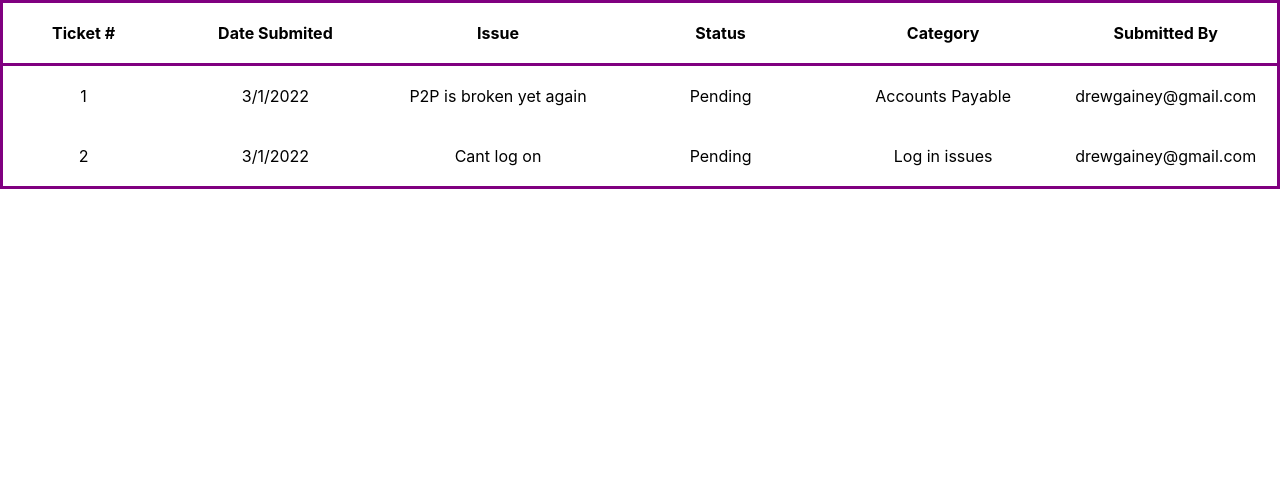
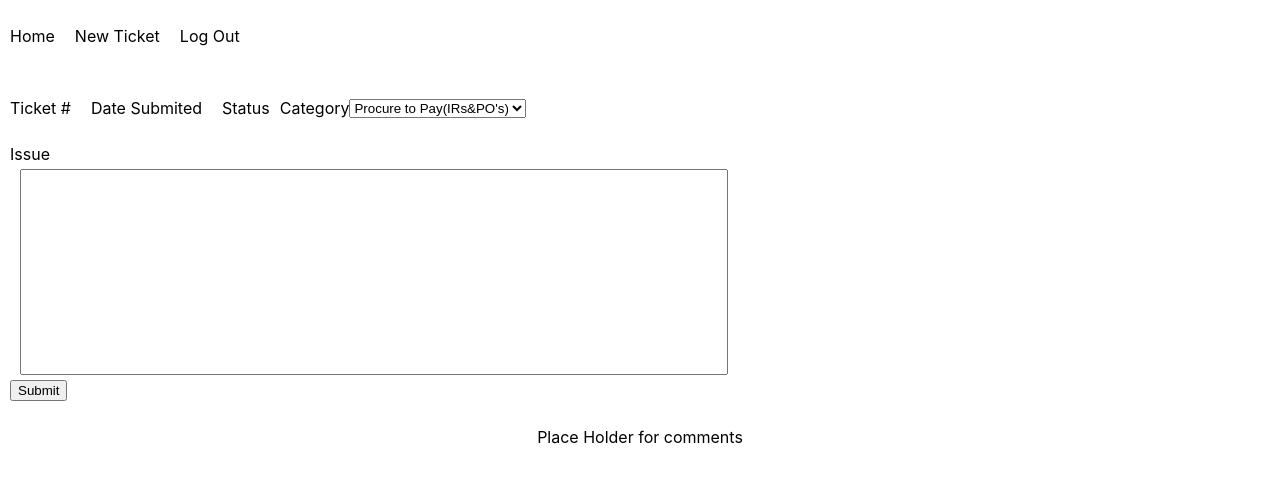
Before and after one commit to drewgainey/Ticket-System, a React (Create React App) app: page / in a window 1280 px wide. Shown: the top 482 px of the page. Built offline with nearby package versions, Linux system fonts and the light colour scheme.

Commit message:
updates to mock UI

```diff
--- a/package.json
+++ b/package.json
@@ -9,6 +9,7 @@
     "@testing-library/user-event": "^13.5.0",
     "react": "^17.0.2",
     "react-dom": "^17.0.2",
+    "react-router-dom": "^6.2.2",
     "react-scripts": "5.0.0",
     "web-vitals": "^2.1.4"
   },
--- a/src/App.js
+++ b/src/App.js
@@ -1,11 +1,15 @@
-import logo from './logo.svg';
-import './App.css';
-import { DashBoard } from './components/DashBoard/DashBoard';
+import "./App.css";
+import { NavBar } from "./components/NavBar/NavBar";
+import { TicketDashBoard } from "./pages/TicketDashBoard/TicketDashBoard";
+import { TicketDetail } from './pages/TicketDetail/TicketDetail';
 
 function App() {
   return (
     <div className="App">
-      <DashBoard />
+      <div id="sign in page"></div> {/* only page without nav bar*/}
+      <NavBar />
+      {/* <TicketDashBoard /> */}
+      <TicketDetail />
     </div>
   );
 }
--- /dev/null
+++ b/src/components/NavBar/NavBar.css
@@ -0,0 +1,8 @@
+nav {
+    display: flex;
+    align-items: flex-start;
+    justify-content: flex-start;
+}
+p {
+    padding: 10px;
+}
--- /dev/null
+++ b/src/components/NavBar/NavBar.js
@@ -0,0 +1,12 @@
+import React from "react";
+import './NavBar.css'
+
+export function NavBar() {
+  return (
+    <nav>
+      <p>Home</p>
+      <p>New Ticket</p>
+      <p>Log Out</p>
+    </nav>
+  );
+}
--- a/src/components/DashBoard/DashBoard.js
+++ b/src/components/TicketListing/TicketListing.js
@@ -1,9 +1,9 @@
 import React from "react";
-import { TicketHeader } from "../TicketHeader";
-import "./DashBoard.css";
+import { TicketHeader } from "../TicketHeader/TicketHeader";
+import "./TicketListing.css";
 import { exampleTickets } from "../../util/exampleTickets";
 
-export function DashBoard(props) {
+export function TicketListing(props) {
   const tickets = exampleTickets;
 
   return (
@@ -18,14 +18,7 @@ export function DashBoard(props) {
           <th>Submitted By</th>
         </tr>
       </thead>
-      {tickets.map(ticket => <TicketHeader
-      ticketNum={ticket.ticketNum}
-      dateSubmitted={ticket.dateSubmitted}
-      issue={ticket.issue}
-      status={ticket.status}
-      category={ticket.category}
-      submittedBy={ticket.submittedBy}
-      />)}
+      {tickets.map(ticket => <TicketHeader {...ticket}/>)}
     </table>
   );
 }
--- /dev/null
+++ b/src/pages/TicketDashBoard/TicketDashBoard.css
@@ -0,0 +1,3 @@
+h1 {
+    background-color: red;
+}
--- /dev/null
+++ b/src/pages/TicketDashBoard/TicketDashBoard.js
@@ -0,0 +1,6 @@
+import React from 'react';
+import { TicketListing } from '../../components/TicketListing/TicketListing';
+
+export function TicketDashBoard() {
+    return <TicketListing />
+}
--- /dev/null
+++ b/src/pages/TicketDetail/TicketDetail.css
@@ -0,0 +1,19 @@
+#formHeader {
+    display: flex;
+    align-items: center;
+    justify-content: flex-start;
+}
+#formBody {
+    display: flex;
+    flex-direction: column;
+    align-items: flex-start;
+    margin-left: 10px;
+}
+
+input[type=text] {
+    height: 200px;
+    width: 700px;
+    margin-top: 5px;
+    margin-bottom: 5px;
+    margin-left: 10px;
+}
--- /dev/null
+++ b/src/pages/TicketDetail/TicketDetail.js
@@ -0,0 +1,31 @@
+import React from "react";
+import { categories } from "../../util/categories";
+import "./TicketDetail.css";
+
+export function TicketDetail() {
+  const ticketCategories = categories;
+
+  return (
+    <>
+      <form>
+        <div id="formHeader">
+          <p>Ticket #</p>
+          <p>Date Submited</p>
+          <p>Status</p>
+          <label for="category">Category</label>
+          <select name="category" id="category">
+            {ticketCategories.map((cat) => (
+              <option value={cat}>{cat}</option>
+            ))}
+          </select>
+        </div>
+        <div id="formBody">
+          <label for="issue">Issue</label>
+          <input type="text" id="issue"></input>
+          <input type="submit"></input>
+        </div>
+      </form>
+      <p>Place Holder for comments</p>
+    </>
+  );
+}
--- /dev/null
+++ b/src/util/categories.js
@@ -0,0 +1,8 @@
+export const categories = [
+    'Procure to Pay(IRs&PO\'s)',
+    'Journal Entries',
+    'Bank Recs',
+    'Check Scanning & AR',
+    'Work Orders',
+    'Budgets'
+]
```
Also changed, not shown: src/components/TicketHeader/TicketHeader.js (renamed from src/components/TicketHeader.js), src/components/TicketListing/TicketListing.css (renamed from src/components/DashBoard/DashBoard.css), src/logo.svg (deleted), 1 other file (tests, documents, lock files or other folders).
